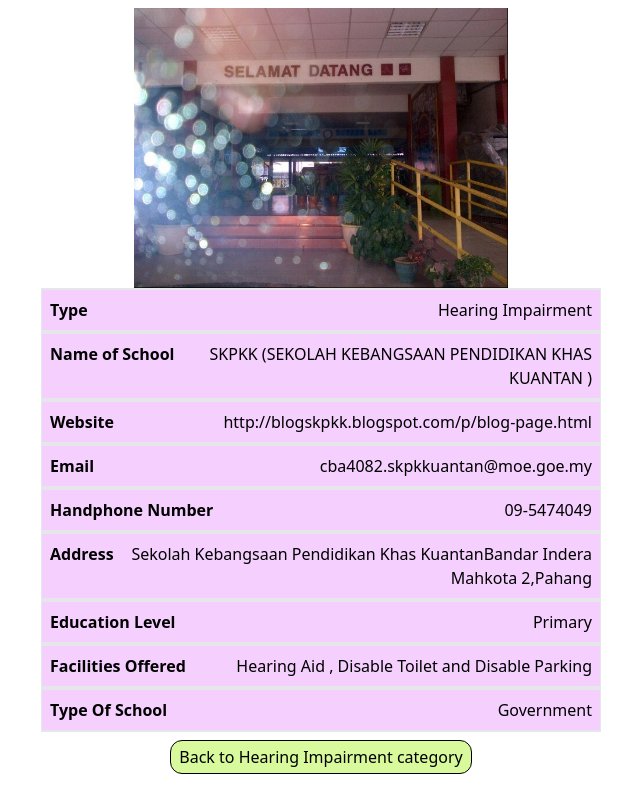
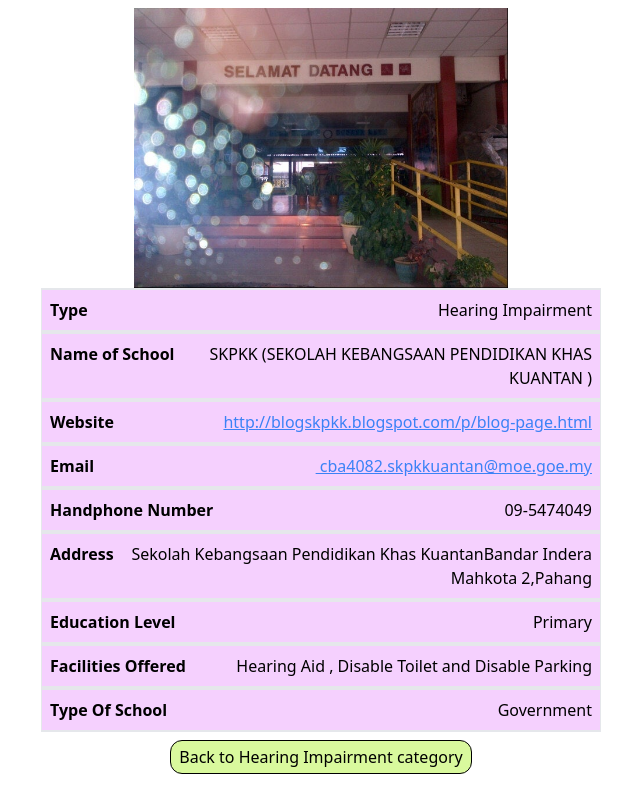
Before and after one commit to supmir/Special-School-Malaysia, a Next.js app: page /schools/1 in a window 1280 px wide. Shown: the whole page, without its empty margins (319-959 px from the left). Built offline with nearby package versions, Linux system fonts and the light colour scheme.

Commit message:
Add images and make links clickable

```diff
--- a/pages/schools/[schoolId].js
+++ b/pages/schools/[schoolId].js
@@ -24,16 +24,26 @@ export default function Category(props) {
               onError={() => setSrc(`/images/${schoolId}.webp`)}
             />
           </div>
-          {cols.map((col) => (
+          {cols.map(({ colName, colType }) => (
             <div
               className="sm:flex justify-between border border-y-2 bg-fuchsia-200 hover:bg-fuchsia-100 p-2"
-              key={col}
+              key={colName}
             >
               <div className="min-w-content whitespace-nowrap font-bold">
-                {col}
+                {colName}
               </div>
               <div className="pl-2 text-right break-words flex-grow">
-                {school[col]}
+                {colType === "text" ? (
+                  school[colName]
+                ) : colType === "link" ? (
+                  <Link href={school[colName]}>
+                    <a className="underline text-blue-500">{school[colName]}</a>
+                  </Link>
+                ) : (
+                  <Link href={`mailto:${school[colName]}`}>
+                    <a className="underline text-blue-500">{school[colName]}</a>
+                  </Link>
+                )}
               </div>
             </div>
           ))}
--- a/site/data.js
+++ b/site/data.js
@@ -376,13 +376,13 @@ export const categories = [
   { text: "ADHD", categoryId: "ADHD" },
 ];
 export const cols = [
-  "Type",
-  "Name of School",
-  "Website",
-  "Email ",
-  "Handphone Number ",
-  "Address ",
-  "Education Level ",
-  "Facilities Offered",
-  "Type Of School ",
+  { colName: "Type", colType: "text" },
+  { colName: "Name of School", colType: "text" },
+  { colName: "Website", colType: "link" },
+  { colName: "Email ", colType: "email" },
+  { colName: "Handphone Number ", colType: "text" },
+  { colName: "Address ", colType: "text" },
+  { colName: "Education Level ", colType: "text" },
+  { colName: "Facilities Offered", colType: "text" },
+  { colName: "Type Of School ", colType: "text" },
 ];
```
